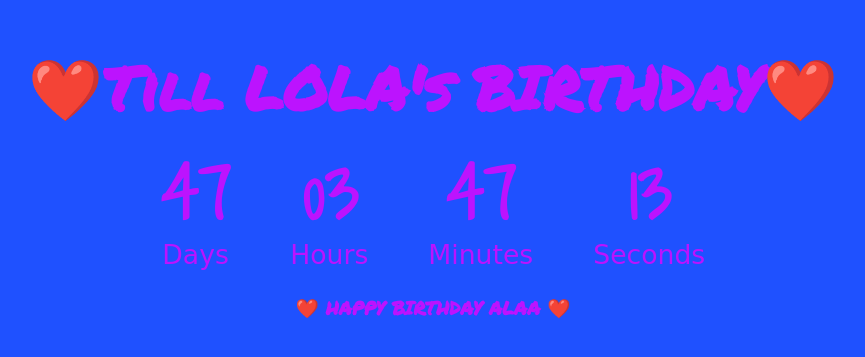
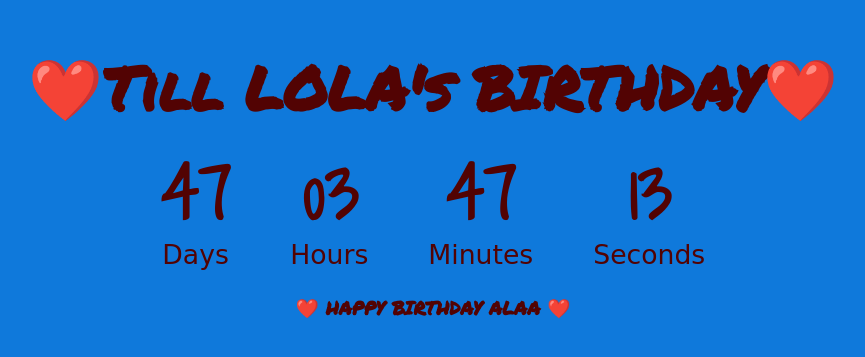
Before and after one commit to tillbd/2345kdndfkejf, a plain HTML site: page index.html in a window 1280 px wide. Shown: the part 133-490 px from the top of the page, without its empty margins (207-1072 px from the left). Drawn offline with Linux system fonts and the light colour scheme.

Commit message:
Update style.css

```diff
--- a/style.css
+++ b/style.css
@@ -19,8 +19,8 @@ body {
 	text-align: center;
 	margin: 0;
 	overflow: hidden;
-	color: #BC13fe;
-	background-color:#1f51ff;
+	color: #520303;
+	background-color:#0f79db;
 }
 
 h1 {
```
